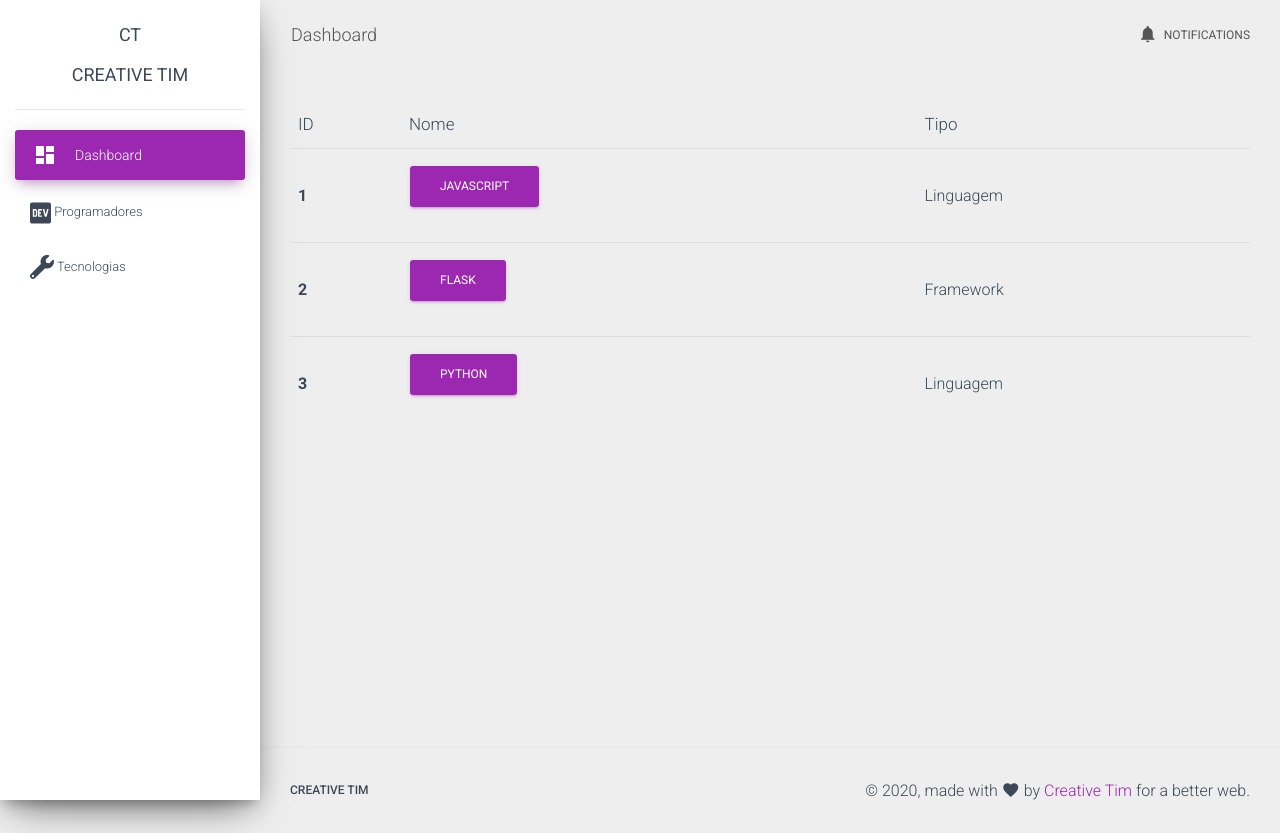
After one commit to dmonixbr/Flask-2020, a Flask app: page /programador/atribuir_tecnologia/1 in a window 1280 px wide. The commit adds this page. Run offline with Flask 2, Linux system fonts and the light colour scheme; data comes from the database, SQL or seed files in the repository; both versions use the stored data as it was after the commit; some libraries are stand-ins or nearby versions.

Commit message:
relação de programador e tecnologia completo

```diff
--- /dev/null
+++ b/sistema/programador/templates/atrubuir_tecnologia.html
@@ -0,0 +1,34 @@
+{% extends 'base.html' %}
+
+{% block styles %}
+
+{% endblock %}
+<link rel="stylesheet" href="{{url_for('static', filename='/css/style.css')}}">
+{% block content %}
+
+<table class="table table-borderless">
+    <thead>
+        <tr>
+        <th scope="col">ID</th>
+        <th scope="col">Nome</th>
+        <th scope="col">Tipo</th>
+        </tr>
+    </thead>
+    <tbody>
+        {% for tecnologia in tecnologias %}
+        <tr>
+            <th scope="row">{{tecnologia.id}}</th>
+            <td>
+                <form method="POST" action="">
+                    <input type="hidden" name="csrf_token" value="{{ csrf_token() }}"/>
+                    <input type="hidden" value="{{tecnologia.id}}" name="id_tecnologia">
+                    <input type="submit" value="{{tecnologia.nome}}" class="btn btn-primary">
+                </form>
+            </td>
+            <td>{{tecnologia.tipo}}</td>
+        </tr>
+        {% endfor %}
+    </tbody>
+    </table>
+
+{% endblock %}
--- a/sistema/programador/templates/index.html
+++ b/sistema/programador/templates/index.html
@@ -21,6 +21,7 @@
         <td>
           <a href="{{url_for('programador.editar_programador',_id=programador.id)}}"><i class="fas fa-edit"></i></a>
           <a href="{{url_for('programador.excluir_programador',_id=programador.id)}}"><i class="fas fa-user-minus"></i></a>
+          <a href="{{url_for('programador.atribuir_tecnologia',_id=programador.id)}}"><i class="far fa-plus-square"></i></a>
         </td>
       </tr>
       {% endfor %}
--- /dev/null
+++ b/sistema/static/css/style.css
@@ -0,0 +1,4 @@
+.linkTecnologia {
+    color: blueviolet;
+    cursor: pointer;
+}
--- a/sistema/templates/base.html
+++ b/sistema/templates/base.html
@@ -13,6 +13,8 @@
   <!-- Material Kit CSS -->
   <link href="{{url_for('static',filename='dashboard/assets/css/material-dashboard.min.css')}}" rel="stylesheet" >
   <link rel="stylesheet" href="https://cdnjs.cloudflare.com/ajax/libs/font-awesome/5.12.0-2/css/all.min.css" />
+  {% block styles %}
+  {% endblock %}
 </head>
 
 <body>
```
Also changed, not shown: sistema/data.sqlite.
